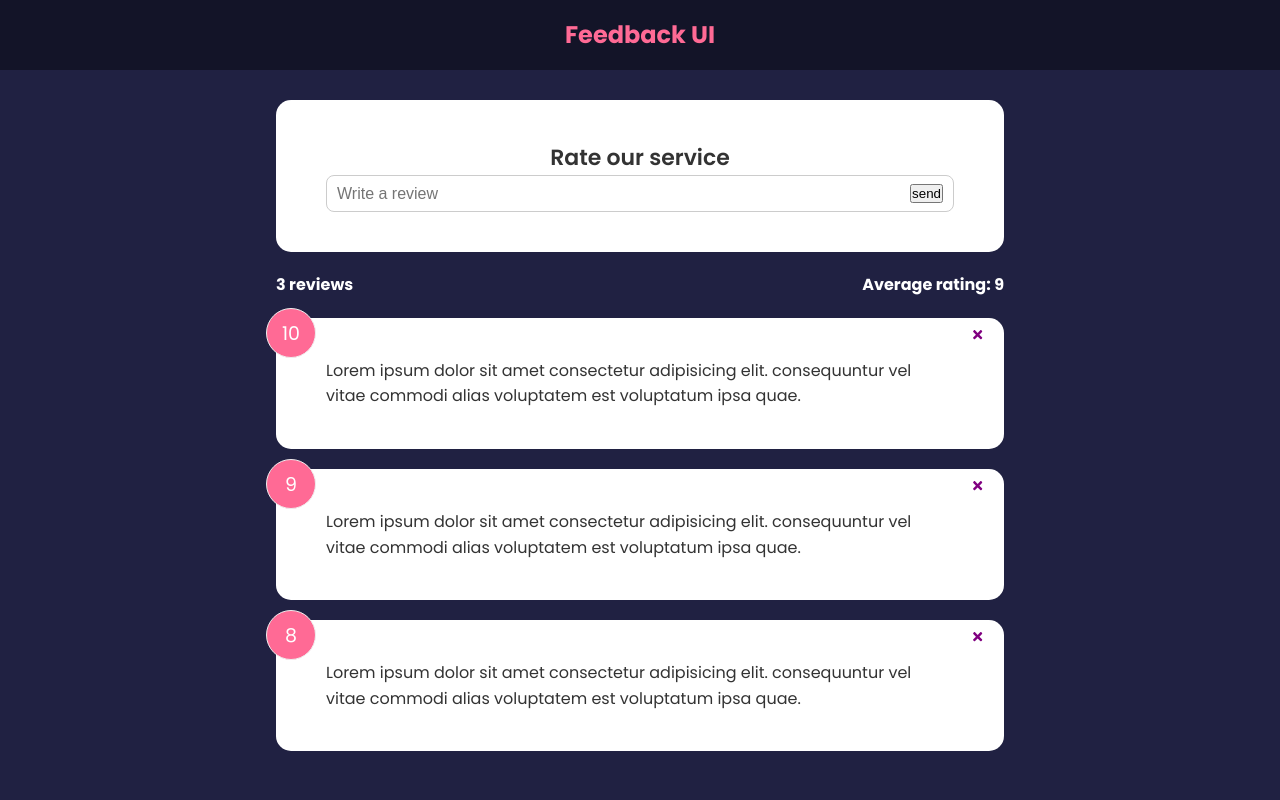
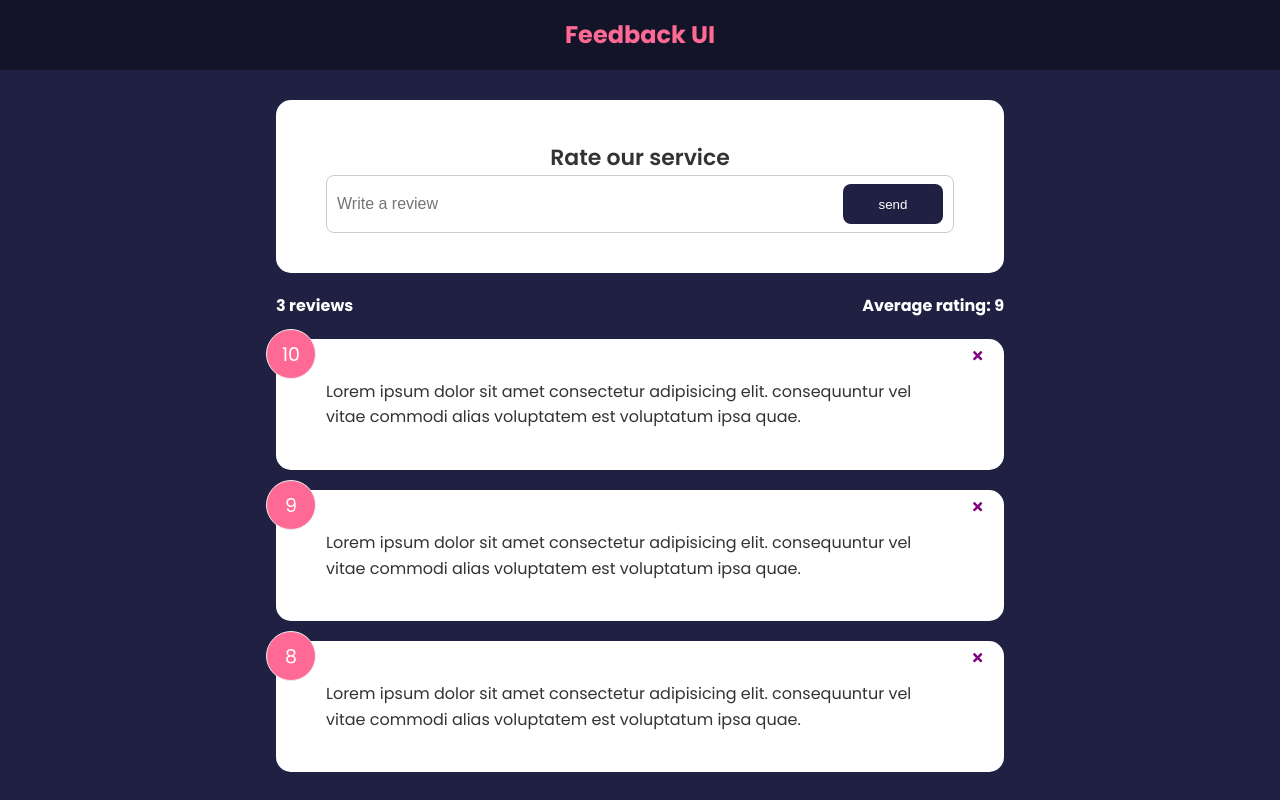
Before and after one commit to MercEzz/feedback-ui, a React (Create React App) app: page / in a window 1280 px wide. Built offline with nearby package versions, Linux system fonts and the light colour scheme.

Commit message:
custom button component

```diff
--- a/src/components/FeedBackForm.js
+++ b/src/components/FeedBackForm.js
@@ -1,6 +1,7 @@
 import React, { useState } from "react";
 import PropTypes from "prop-types";
 import Card from "./Layout/Card";
+import Button from "./Layout/Button";
 
 const FeedBackForm = (props) => {
   const [text, setText] = useState("");
@@ -20,7 +21,7 @@
             placeholder="Write a review"
             value={text}
           />
-          <button type="submit">send</button>
+          <Button type="submit">send</Button>
         </div>
       </form>
     </Card>
--- /dev/null
+++ b/src/components/Layout/Button.js
@@ -0,0 +1,25 @@
+import React from "react";
+import PropTypes from "prop-types";
+
+const Button = ({ children, version, type, isDisabled }) => {
+  return (
+    <button type={type} disabled={isDisabled} className={`btn btn-${version}`}>
+      {children}
+    </button>
+  );
+};
+
+Button.defaultProps = {
+  version: "primary",
+  type: "button",
+  isDisabled: false,
+};
+
+Button.propTypes = {
+  children: PropTypes.node.isRequired,
+  version: PropTypes.string,
+  type: PropTypes.string,
+  isDisabled: PropTypes.bool,
+};
+
+export default Button;
```
